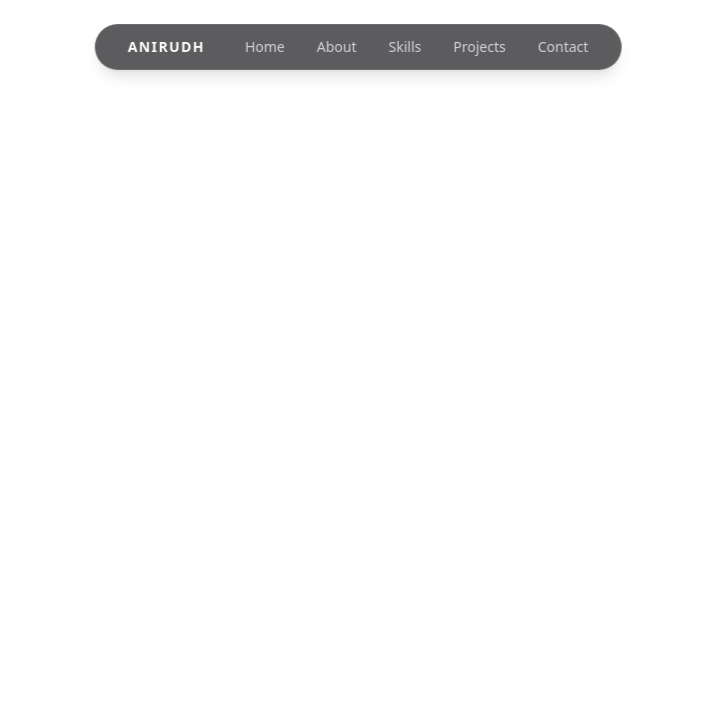
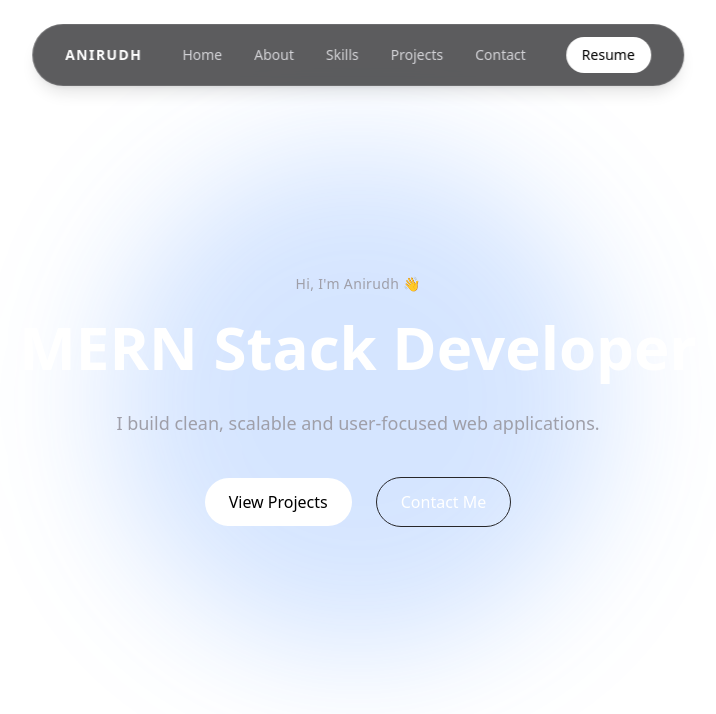
Before and after one commit to anirudh-1404/MyPortfolio, a React (Vite) app: page / in a window 1280 px wide. Shown: the top 714 px of the page, without its empty margins (282-998 px from the left). Built offline with nearby package versions, Linux system fonts and the light colour scheme.

Commit message:
hero section setup

```diff
--- /dev/null
+++ b/src/components/Hero.jsx
@@ -0,0 +1,43 @@
+import React from "react";
+
+const Hero = () => {
+  return (
+    <section className="min-h-screen flex items-center justify-center relative overflow-hidden">
+      {/* Glow / Background */}
+      <div
+        className="absolute top-1/2 left-1/2
+                      -translate-x-1/2 -translate-y-1/2
+                      w-[500px] h-[500px]
+                      bg-blue-500/20
+                      rounded-full blur-3xl
+                      -z-10"
+      ></div>
+
+      {/* Content */}
+      <div className="max-w-4xl mx-auto px-6 text-center z-10">
+        <p className="text-sm text-zinc-400 tracking-wide mb-4">
+          Hi, I'm Anirudh 👋
+        </p>
+
+        <h1 className="text-4xl md:text-6xl font-bold text-white leading-tight">
+          MERN Stack Developer
+        </h1>
+
+        <p className="mt-6 text-zinc-400 text-base md:text-lg max-w-2xl mx-auto">
+          I build clean, scalable and user-focused web applications.
+        </p>
+
+        <div className="mt-10 flex items-center justify-center gap-6">
+          <div className="px-6 py-3 rounded-full bg-white text-black font-medium hover:bg-blue-500 hover:text-white transition">
+            View Projects
+          </div>
+          <div className="px-6 py-3 rounded-full border border-zinc-800 text-white hover:bg-white hover:text-black transition">
+            Contact Me
+          </div>
+        </div>
+      </div>
+    </section>
+  );
+};
+
+export default Hero;
--- a/src/components/Navbar.jsx
+++ b/src/components/Navbar.jsx
@@ -28,6 +28,16 @@ const Navbar = () => {
               Contact
             </li>
           </ul>
+
+          {/* right side */}
+          <div className="text-sm px-4 py-2 rounded-full bg-white text-black font-medium hover:bg-blue-500 hover:text-white transition cursor-pointer">
+            Resume
+          </div>
+
+          {/* mobile button */}
+          <button className="md:hidden text-white text-lg focus:outline-none">
+            ☰
+          </button>
         </div>
       </nav>
     </>
--- a/src/pages/Home.jsx
+++ b/src/pages/Home.jsx
@@ -1,7 +1,12 @@
 import React from "react";
+import Hero from "../components/Hero";
 
 const Home = () => {
-  return <div></div>;
+  return (
+    <>
+      <Hero />
+    </>
+  );
 };
 
 export default Home;
```
